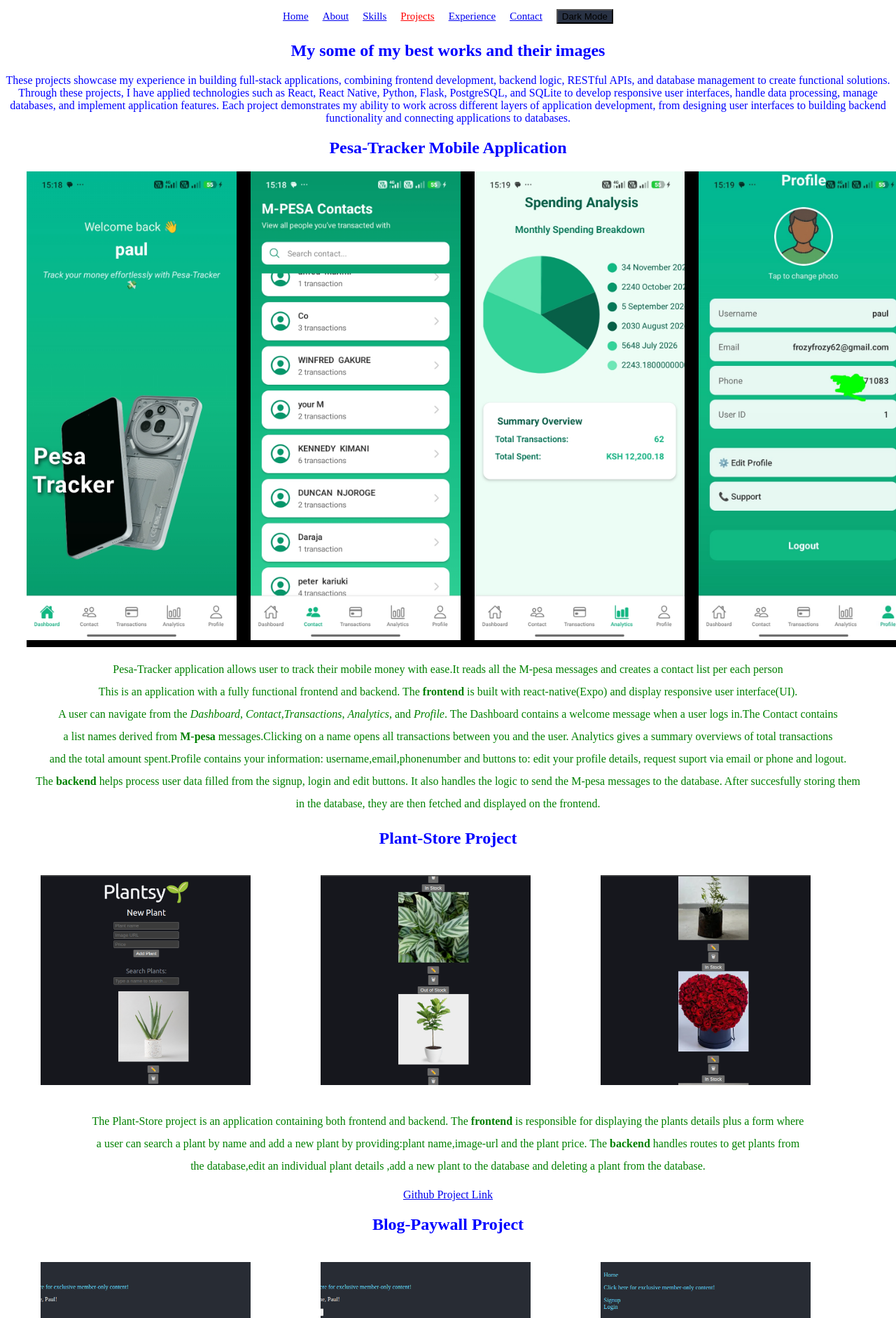
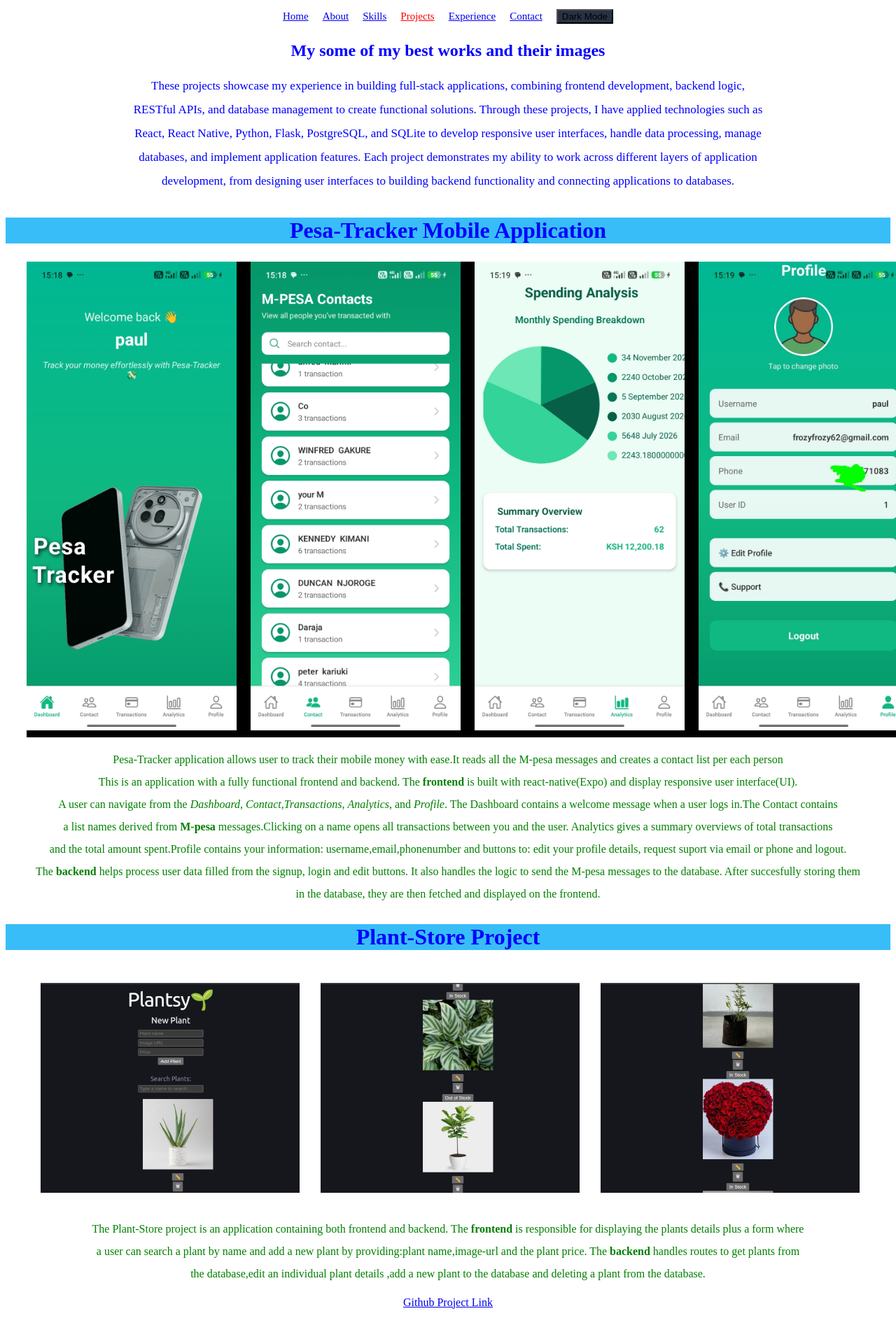
Before and after one commit to kamaukimani/portfolio-website, a React (Vite) app: page /projects in a window 1280 px wide. Shown: the top 1884 px of the page at 70% size. Built offline with nearby package versions, Linux system fonts and the light colour scheme.

Commit message:
add styles

```diff
--- a/src/index.css
+++ b/src/index.css
@@ -139,7 +139,7 @@ html {
 } */
 
 .imagep {
-    width: 300px;
+    width: 370px;
     padding: 20px;
     display: flex;
     flex-direction: row;
@@ -147,12 +147,12 @@ html {
     align-items: center;
     margin-left: 30px;
     box-sizing: border-box;
-    gap: 100px;
+    gap: 30px;
     text-align:justify;
 }
 
 .imagep img {
-    width: 300px;
+    width: 370px;
     height: 300px;
     object-fit: cover;
     display: block;
@@ -178,3 +178,25 @@ html {
     object-fit: cover;
     display: block;
 }
+
+.em {
+    color: red;
+}
+
+.imageC {
+    background:#172033;
+}
+
+.title {
+    background:#38bdf8;
+    font-family:'Times New Roman', Times, serif;
+    font-size:xx-large;
+}
+
+.project-intro {
+    max-width: 900px;
+    margin: 20px auto 35px;
+    line-height: 2;
+    font-size: 17px;
+    text-align: center;
+}
```
